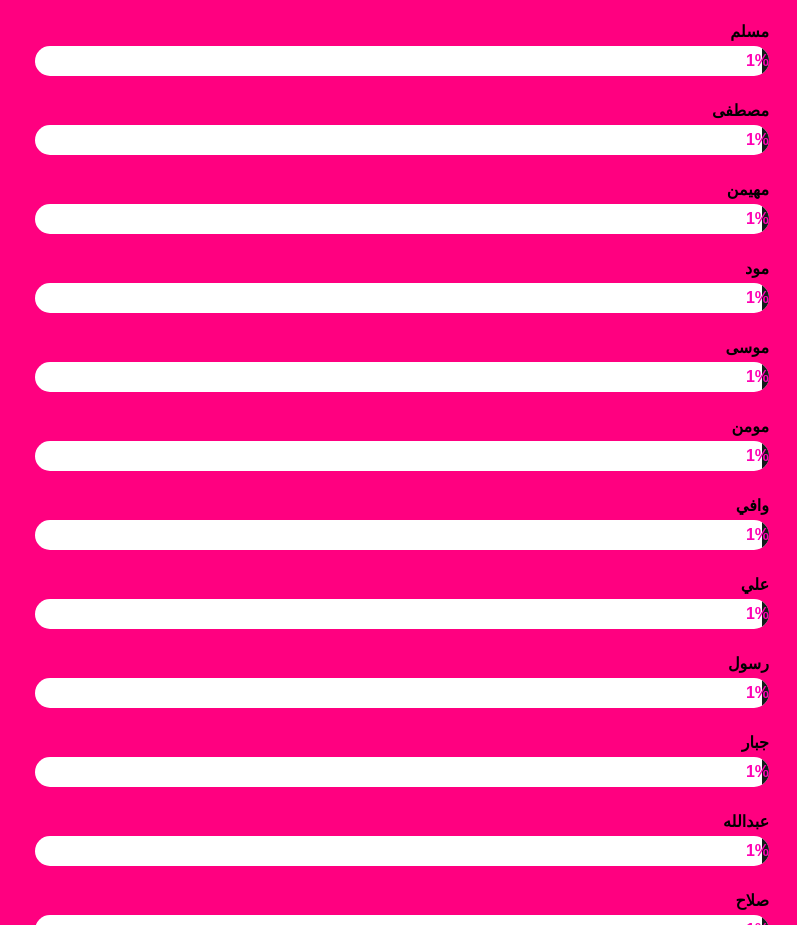
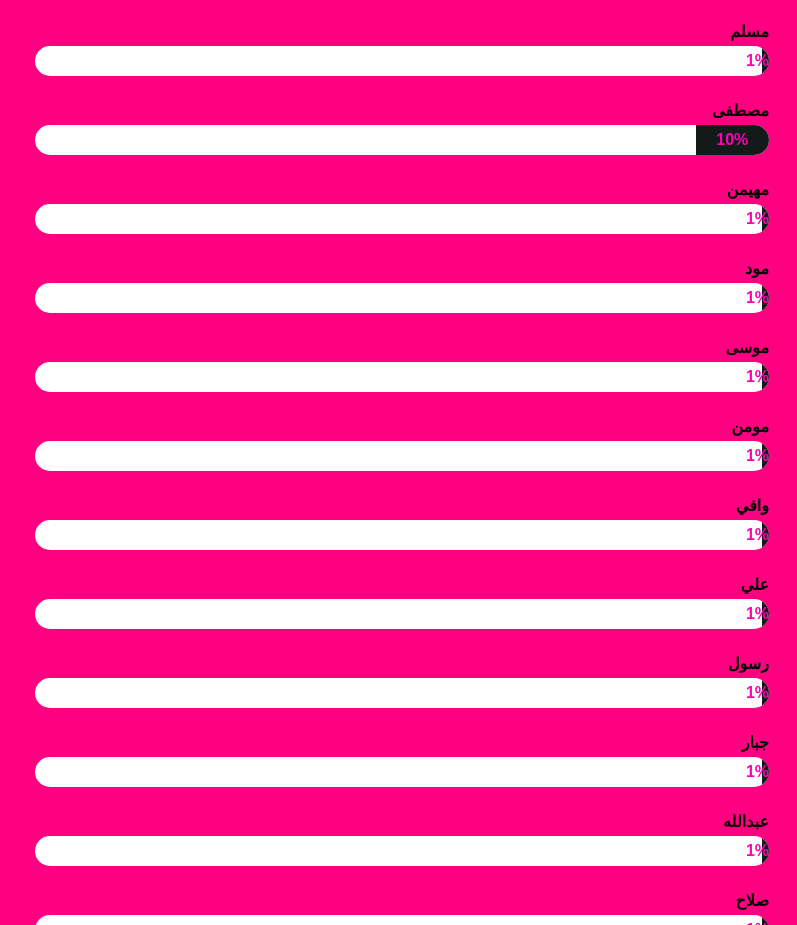
Before and after one commit to basart886-commits/progress, a plain HTML site: page index.html in a window 1280 px wide. Shown: the part 954-1879 px from the top of the page, without its empty margins (483-1280 px from the left). Drawn offline with Linux system fonts and the light colour scheme.

Commit message:
Update index.html

```diff
--- a/index.html
+++ b/index.html
@@ -311,7 +311,7 @@ animateProgress("bar10", 1); // مجتبى 40%
 animateProgress("bar11", 1); // محسن 40%
 animateProgress("bar12", 1); // محمد 40%
 animateProgress("bar13", 1); // مسلم 40
-animateProgress("bar14", 1); // مصطفى 40%
+animateProgress("bar14", 10); // مصطفى 40%
 animateProgress("bar15", 1); // مهمين 40%
 animateProgress("bar16", 1); // مود 40%
 animateProgress("bar17", 1); // موسى 50%
```
